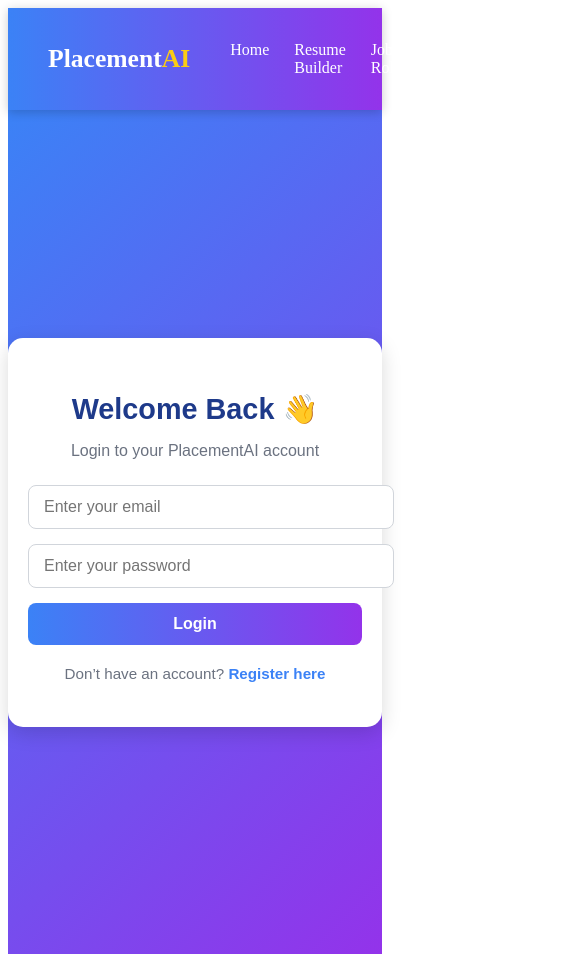
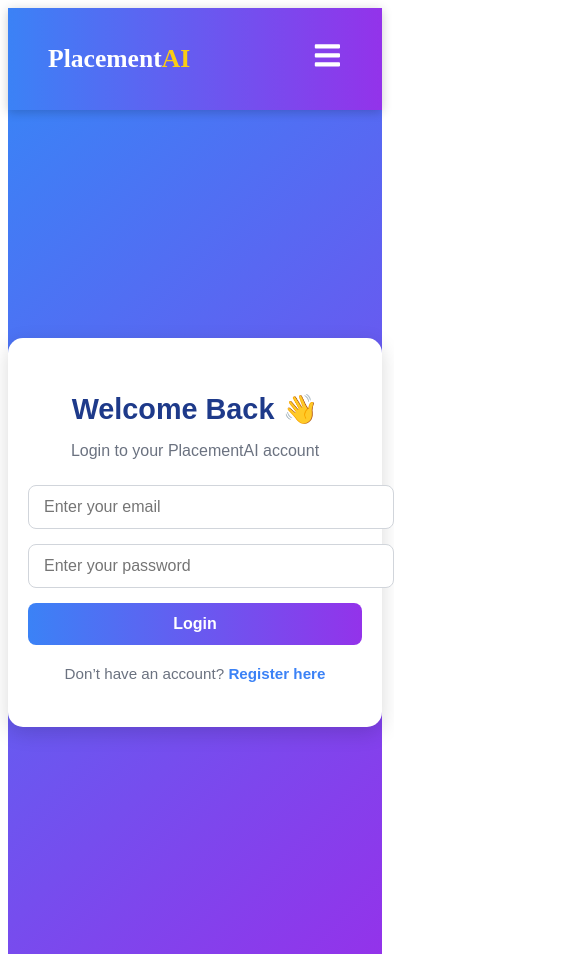
Before and after one commit to JayShinde01/Path2Placement, a React (Vite) app in the folder frontend/: page /login in a window 390 px wide. Shown: the top 962 px of the page, 585 px wide, since content can reach past the window. Built offline with nearby package versions, Linux system fonts and the light colour scheme.

Commit message:
updated UI

```diff
--- a/frontend/package.json
+++ b/frontend/package.json
@@ -21,6 +21,7 @@
     "lucide-react": "^0.552.0",
     "react": "^19.1.1",
     "react-dom": "^19.1.1",
+    "react-icons": "^5.5.0",
     "react-router-dom": "^7.9.4"
   },
   "devDependencies": {
--- a/frontend/src/components/Navbar.jsx
+++ b/frontend/src/components/Navbar.jsx
@@ -1,9 +1,11 @@
 import { Link, useNavigate } from "react-router-dom";
 import { useEffect, useState } from "react";
 import "../page_style/navbar.css";
+import { FaBars, FaTimes } from "react-icons/fa"; // 👈 Add react-icons
 
 export default function Navbar() {
   const [userName, setUserName] = useState(null);
+  const [menuOpen, setMenuOpen] = useState(false);
   const navigate = useNavigate();
 
   useEffect(() => {
@@ -26,15 +28,37 @@ export default function Navbar() {
         </h2>
       </div>
 
-      <ul className="nav-links">
-        <li><Link to="/">Home</Link></li>
-        <li><Link to="/resume">Resume Builder</Link></li>
-        <li><Link to="/job-recommendation">Job Roles</Link></li>
-        <li><Link to="/codinghome">Coding Practice</Link></li>
-        <li><Link to="/interview">AI Interview</Link></li>
-        <li><Link to="/reports">Reports</Link></li>
+      {/* Hamburger Icon */}
+      <div className="menu-icon" onClick={() => setMenuOpen(!menuOpen)}>
+        {menuOpen ? <FaTimes /> : <FaBars />}
+      </div>
+
+      <ul className={`nav-links ${menuOpen ? "active" : ""}`}>
+        <li><Link to="/" onClick={() => setMenuOpen(false)}>Home</Link></li>
+        <li><Link to="/resume" onClick={() => setMenuOpen(false)}>Resume Builder</Link></li>
+        <li><Link to="/job-recommendation" onClick={() => setMenuOpen(false)}>Job Roles</Link></li>
+        <li><Link to="/codinghome" onClick={() => setMenuOpen(false)}>Coding Practice</Link></li>
+        <li><Link to="/interview" onClick={() => setMenuOpen(false)}>AI Interview</Link></li>
+        <li><Link to="/reports" onClick={() => setMenuOpen(false)}>Reports</Link></li>
+
+        {/* Show buttons inside menu on mobile */}
+        {menuOpen && (
+          <div className="mobile-buttons">
+            {!userName ? (
+              <>
+                <Link to="/login" className="small-btn">Login</Link>
+                <Link to="/register" className="small-btn outline">Register</Link>
+              </>
+            ) : (
+              <button onClick={handleLogout} className="small-btn logout-btn">
+                Logout
+              </button>
+            )}
+          </div>
+        )}
       </ul>
 
+      {/* Desktop buttons */}
       <div className="nav-buttons">
         {!userName ? (
           <>
--- a/frontend/src/page_style/navbar.css
+++ b/frontend/src/page_style/navbar.css
@@ -11,20 +11,22 @@
   z-index: 1000;
 }
 
+/* Logo */
 .logo h2 {
   font-weight: 700;
   font-size: 1.6rem;
 }
 .logo span {
-  color: #facc15; /* Yellow Accent */
+  color: #facc15;
 }
 
+/* Links */
 .nav-links {
   list-style: none;
   display: flex;
   gap: 25px;
+  transition: 0.3s ease-in-out;
 }
-
 .nav-links a {
   color: white;
   text-decoration: none;
@@ -35,6 +37,7 @@
   color: #facc15;
 }
 
+/* Buttons */
 .nav-buttons .small-btn {
   background-color: white;
   color: #3b82f6;
@@ -54,17 +57,16 @@
   background-color: #facc15;
   color: #111;
 }
+
+/* User section */
 .user-section {
   display: flex;
   align-items: center;
   gap: 10px;
 }
-
 .user-name {
-  color: #333;
   font-weight: 600;
 }
-
 .logout-btn {
   background-color: #f44336;
   border: none;
@@ -74,7 +76,46 @@
   cursor: pointer;
   transition: 0.3s;
 }
-
 .logout-btn:hover {
   background-color: #d32f2f;
 }
+
+/* -------- RESPONSIVE -------- */
+.menu-icon {
+  display: none;
+  font-size: 1.8rem;
+  cursor: pointer;
+  transition: 0.3s;
+}
+
+/* Mobile view */
+@media (max-width: 900px) {
+  .nav-links {
+    position: absolute;
+    top: 70px;
+    left: 0;
+    right: 0;
+    background: linear-gradient(90deg, #3b82f6, #9333ea);
+    flex-direction: column;
+    align-items: center;
+    gap: 20px;
+    padding: 20px 0;
+    transform: translateY(-100%);
+    opacity: 0;
+    pointer-events: none;
+  }
+
+  .nav-links.active {
+    transform: translateY(0);
+    opacity: 1;
+    pointer-events: all;
+  }
+
+  .menu-icon {
+    display: block;
+  }
+
+  .nav-buttons {
+    display: none; /* Hide buttons in navbar, move them inside mobile menu if needed */
+  }
+}
```
Also changed, not shown: 1 other file (tests, documents, lock files or other folders).
